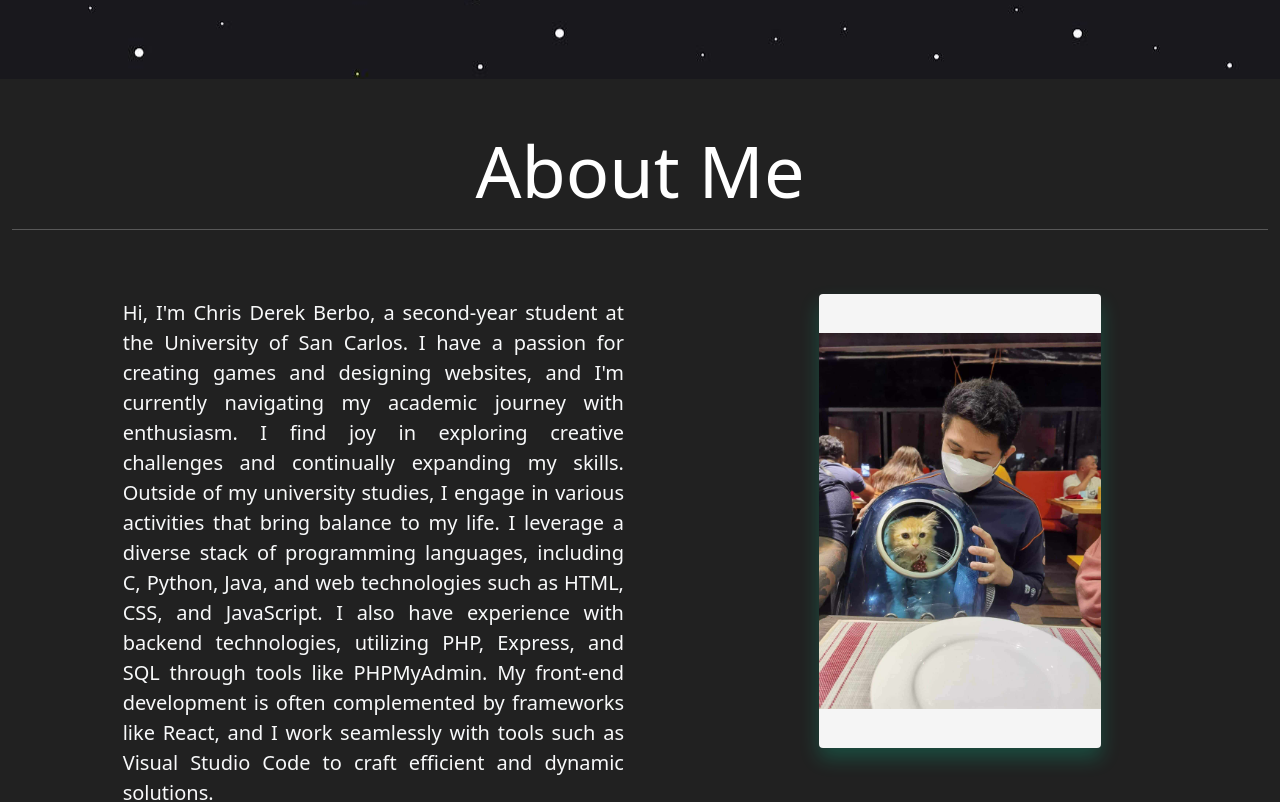
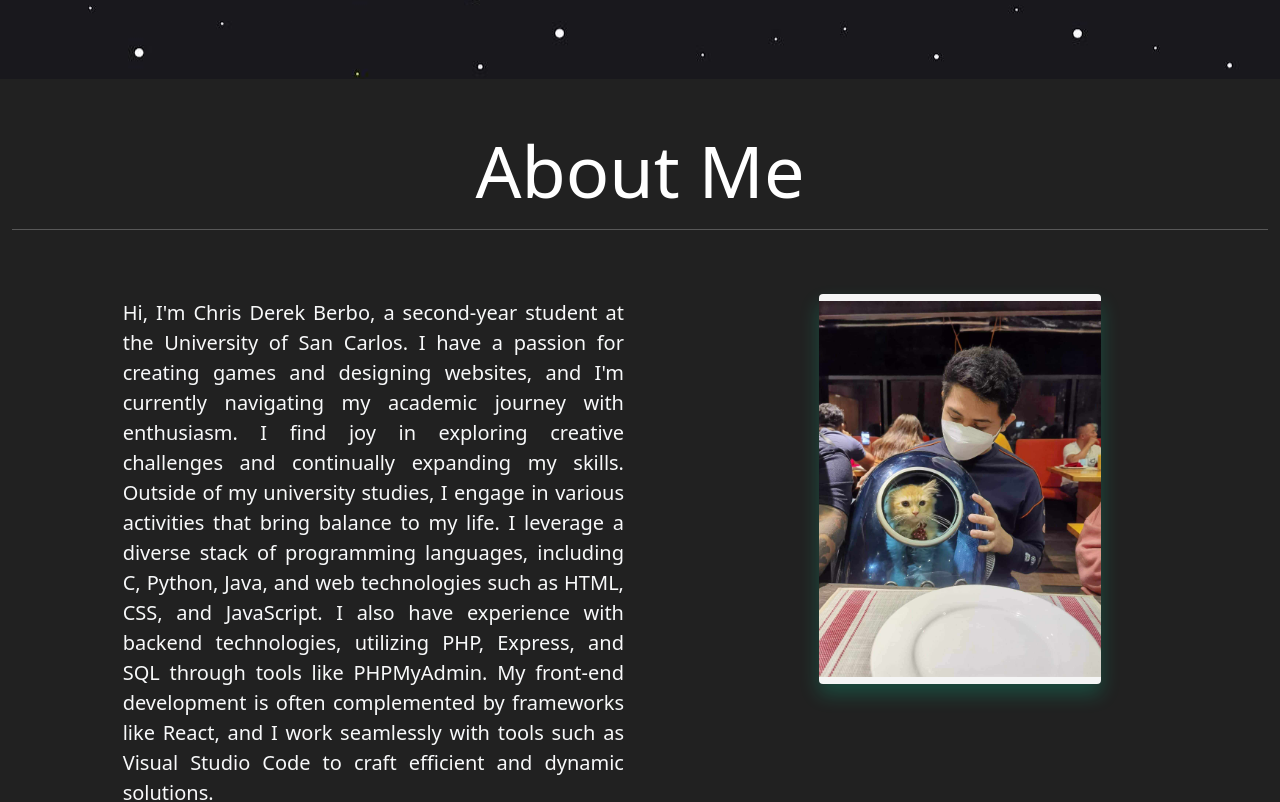
Before and after one commit to pickachuuu/portfolio, a React (Vite) app: page / in a window 1280 px wide. Shown: the part 699-1501 px from the top of the page. Built offline with nearby package versions, Linux system fonts and the light colour scheme.

Commit message:
changed properties for profile

```diff
--- a/src/App.css
+++ b/src/App.css
@@ -17,8 +17,6 @@ a {
     border-radius: 20px;
     transition: all .3s;
 }
-
-
 
 .card2:hover {
     transform: scale(0.98);
@@ -93,11 +91,10 @@ a {
     scale: 0.95;
   }
 
-
   .profile {
     width: 70%;
     margin: 0 auto;
-    height: 454px;
+    height: 390px;
     position: relative;
     background: #f5f5f5;
     color: #252525;
```
